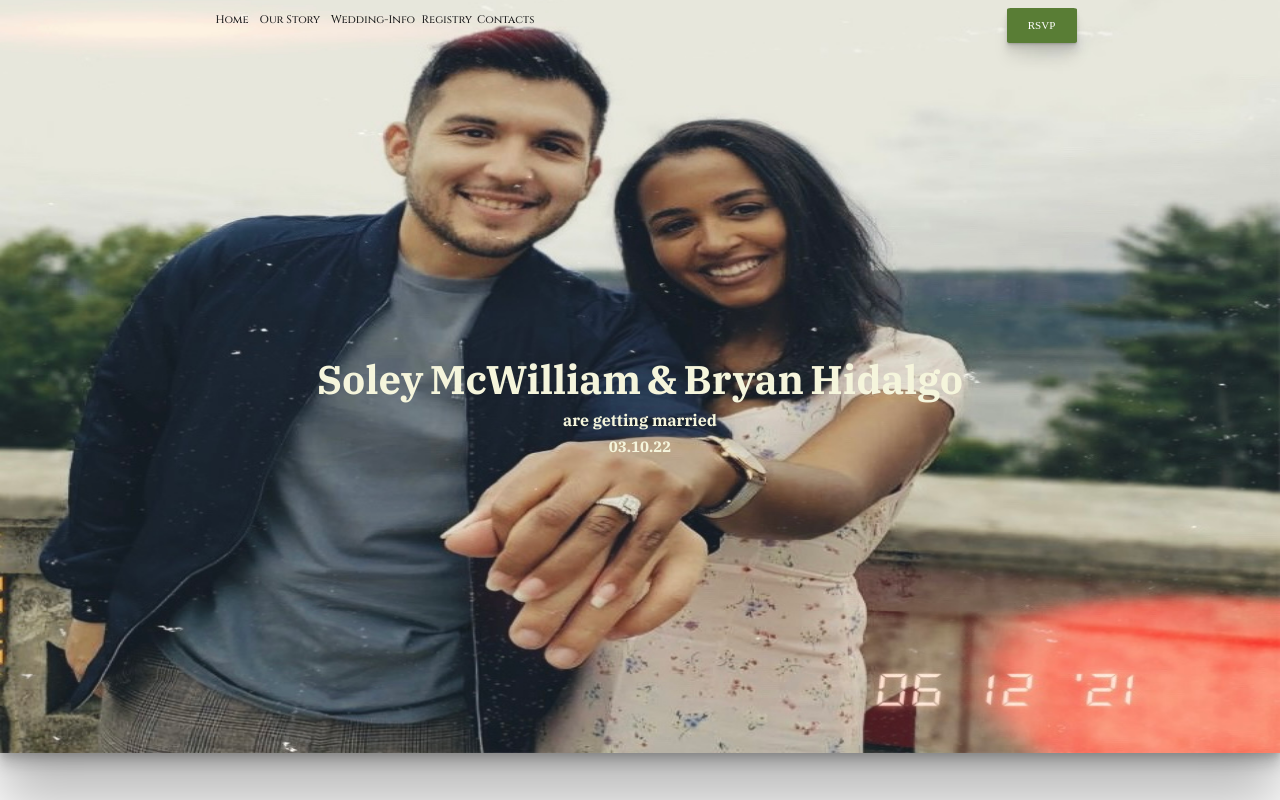
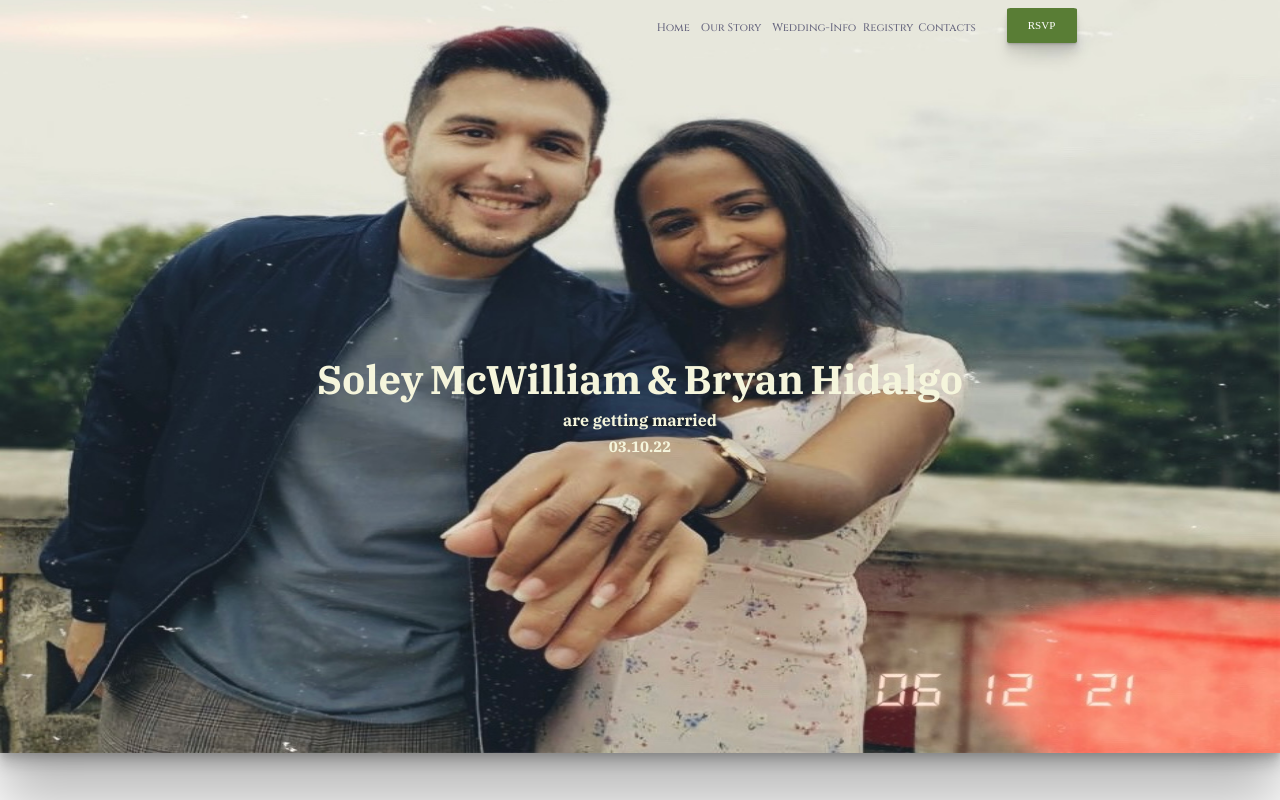
Before and after one commit to kevinrhidalgo/bandswed, a React (Create React App) app: page / in a window 1280 px wide. Built offline with nearby package versions, Linux system fonts and the light colour scheme.

Commit message:
minor css changes

```diff
--- a/src/components/Nav/style.css
+++ b/src/components/Nav/style.css
@@ -8,13 +8,14 @@
     height: 40px;
     display: flex;
     flex-direction: row;
-    justify-content: flex-start;
+    justify-content: flex-end;
     padding-top: 5px;
     margin-left: -15px;
     text-decoration: none;
   width: 600px;
   position: relative;
   z-index: 1;
+  transform: translate(30%,20%);
 }
 
 .navLink h1{
@@ -22,7 +23,7 @@
     text-decoration: none;
     font-size: 11px;
     transform: translate(0%,-30%);
-    color:#222222;
+    color:#696880;
     font-family: 'Cinzel', serif;
     margin-right: -15px;
 }
@@ -36,11 +37,11 @@
   font-family: serif;
     text-decoration: none;
     font-size: 11px;
-    color:#222222;
     margin-right: 5px;
     font-family: 'Cinzel', serif;
     transform: translate(-3%,20%);
     cursor:pointer;
+    color:#696880;
 }
 .navLink p:hover{
   -webkit-transform: scale(1.2);
```
